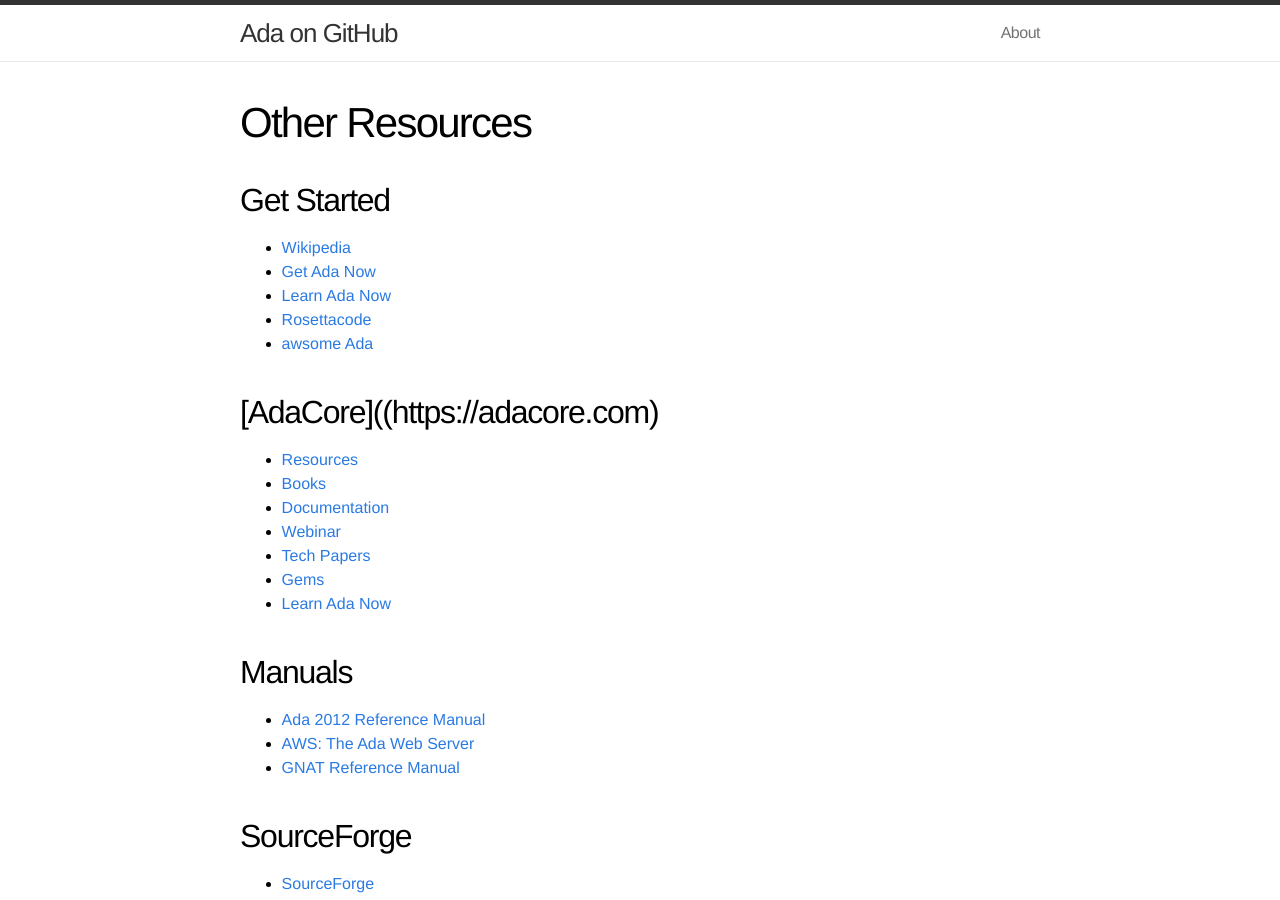
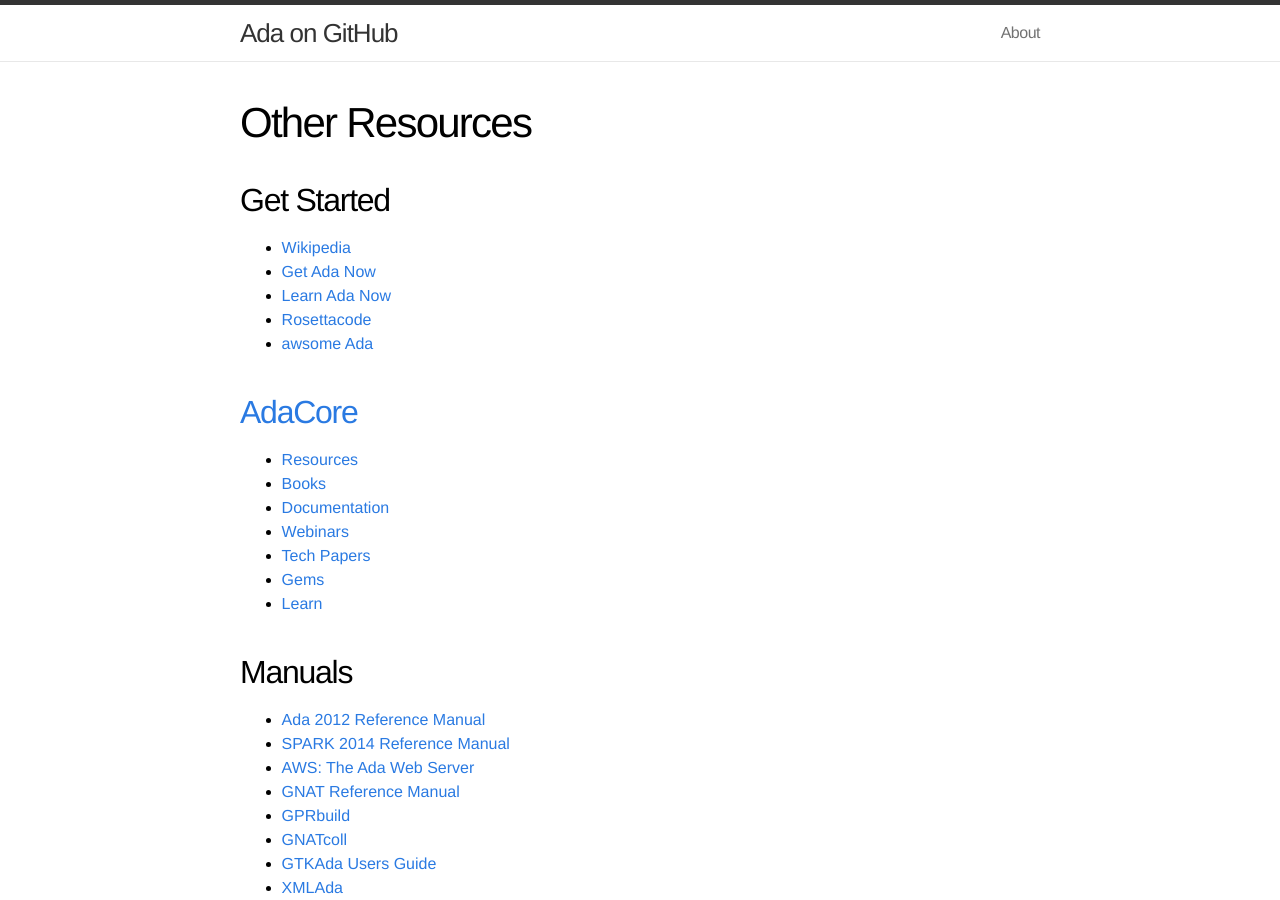
Before and after one commit to quornings/quornings.github.io, a Jekyll site: the page built from other.md, in a window 1280 px wide and 900 px high. Built offline with Jekyll 4.4.1, drawn with Linux system fonts in a browser that asks for light colours.

Commit message:
Add manuals

```diff
--- a/other.md
+++ b/other.md
@@ -12,20 +12,25 @@ permalink: /other/
 - [Rosettacode](https://rosettacode.org/wiki/Category:Ada)
 - [awsome Ada](https://github.com/ohenley/awesome-ada)
 
-## [AdaCore]((https://adacore.com)
+## [AdaCore](https://adacore.com)
 
 - [Resources](https://www.adacore.com/resources)
 - [Books](https://www.adacore.com/books)
 - [Documentation](https://www.adacore.com/documentation)
-- [Webinar](https://www.adacore.com/webinars)
+- [Webinars](https://www.adacore.com/webinars)
 - [Tech Papers](https://www.adacore.com/papers)
 - [Gems](https://www.adacore.com/gems)
-- [Learn Ada Now](https://learn.adacore.com)
+- [Learn](https://learn.adacore.com)
 
 ## Manuals
 - [Ada 2012 Reference Manual](http://docs.adacore.com/live/wave/arm12/html/arm12/arm12.html)
+- [SPARK 2014 Reference Manual](http://docs.adacore.com/live/wave/spark2014/html/spark2014_rm/index.html)
 - [AWS: The Ada Web Server](http://docs.adacore.com/live/wave/aws/html/aws_ug/index.html)
 - [GNAT Reference Manual](http://docs.adacore.com/live/wave/gnat_rm/html/gnat_rm/gnat_rm.html)
+- [GPRbuild](http://docs.adacore.com/live/wave/gprbuild/html/gprbuild_ug/gprbuild_ug.html)
+- [GNATcoll](http://docs.adacore.com/live/wave/gnatcoll/html/gnatcoll_ug/index.html)
+- [GTKAda Users Guide](http://docs.adacore.com/live/wave/gtkada/html/gtkada_ug/index.html)
+- [XMLAda](http://docs.adacore.com/live/wave/xmlada/html/xmlada_ug/index.html)
 
 ## SourceForge
 
```
